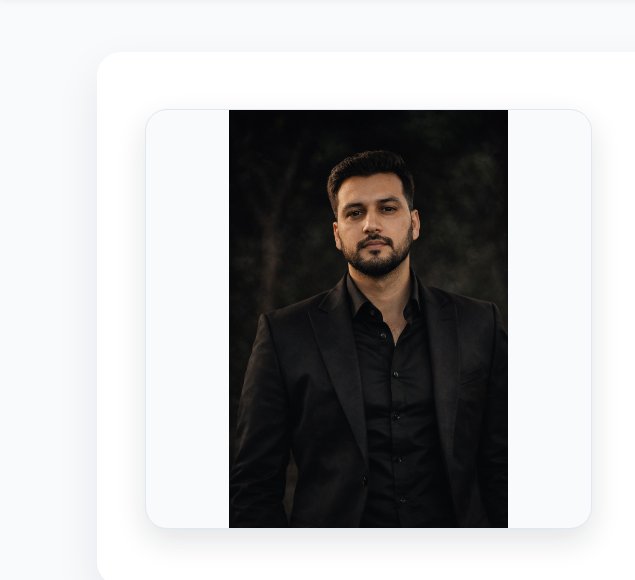
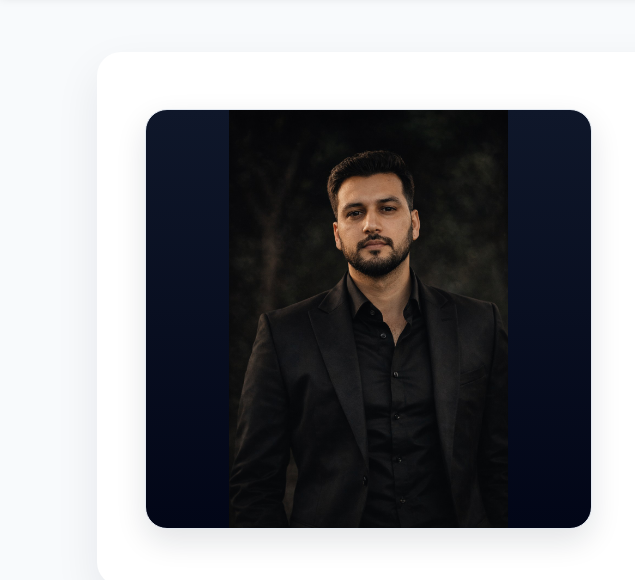
Before and after one commit to tusharbhatt54321-code/Bcs---site, a plain HTML site: page founder/index.html in a window 1280 px wide. Shown: the part 81-661 px from the top of the page, 0-635 px from the left. Drawn offline with Linux system fonts and the light colour scheme.

Commit message:
Update index.html

```diff
--- a/founder/index.html
+++ b/founder/index.html
@@ -26,7 +26,7 @@
         .back-link:hover { background: rgba(255,255,255,0.25); }
         main { max-width: 1150px; margin: 0 auto; padding: 3.5rem 2rem 4.5rem; }
         .founder-hero { background: white; border-radius: 24px; padding: 3rem; box-shadow: 0 18px 45px rgba(15, 23, 42, 0.08); display: grid; grid-template-columns: minmax(280px, 0.95fr) minmax(320px, 1.05fr); gap: 3rem; align-items: center; }
-        .founder-image-wrap { height: 420px; border-radius: 22px; border: 1px solid #e2e8f0; box-shadow: 0 12px 30px rgba(15, 23, 42, 0.12); overflow: hidden; position: relative; z-index: 0; background: #f8fafc; }
+        .founder-image-wrap { height: 420px; border-radius: 22px; border: 1px solid #e2e8f0; box-shadow: 0 12px 30px rgba(15, 23, 42, 0.12); overflow: hidden; position: relative; z-index: 0; background: linear-gradient(180deg, #0f172a 0%, #020617 100%); }
         .founder-image { border-radius: 22px; height: 100%; width: 100%; display: block; object-fit: contain; position: relative; z-index: 1; }
         .founder-content h1 { color: #1e3a8a; font-size: 2.6rem; margin-bottom: 1rem; }
         .founder-content p { color: #475569; font-size: 1.05rem; margin-bottom: 1.4rem; }
```
